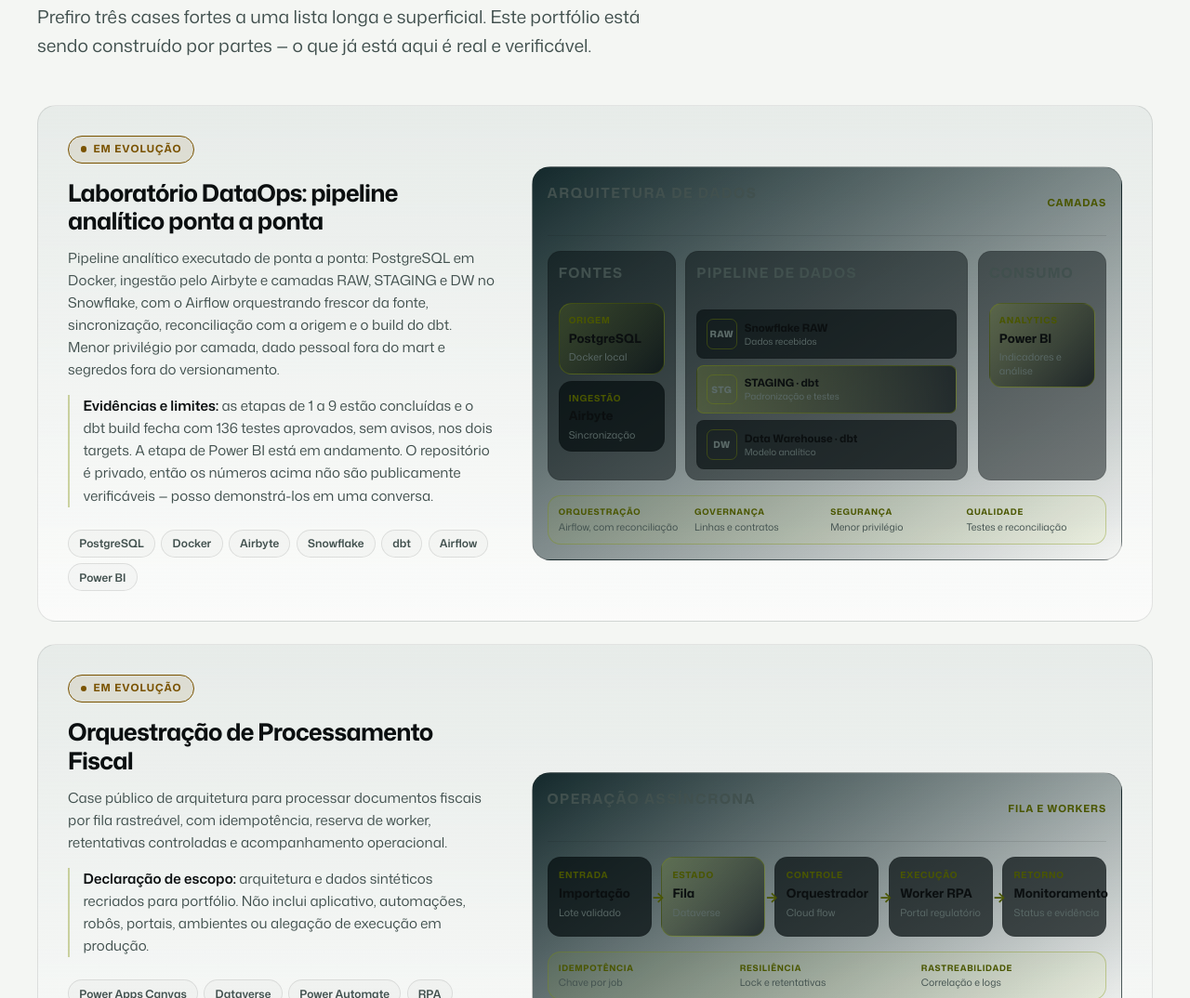
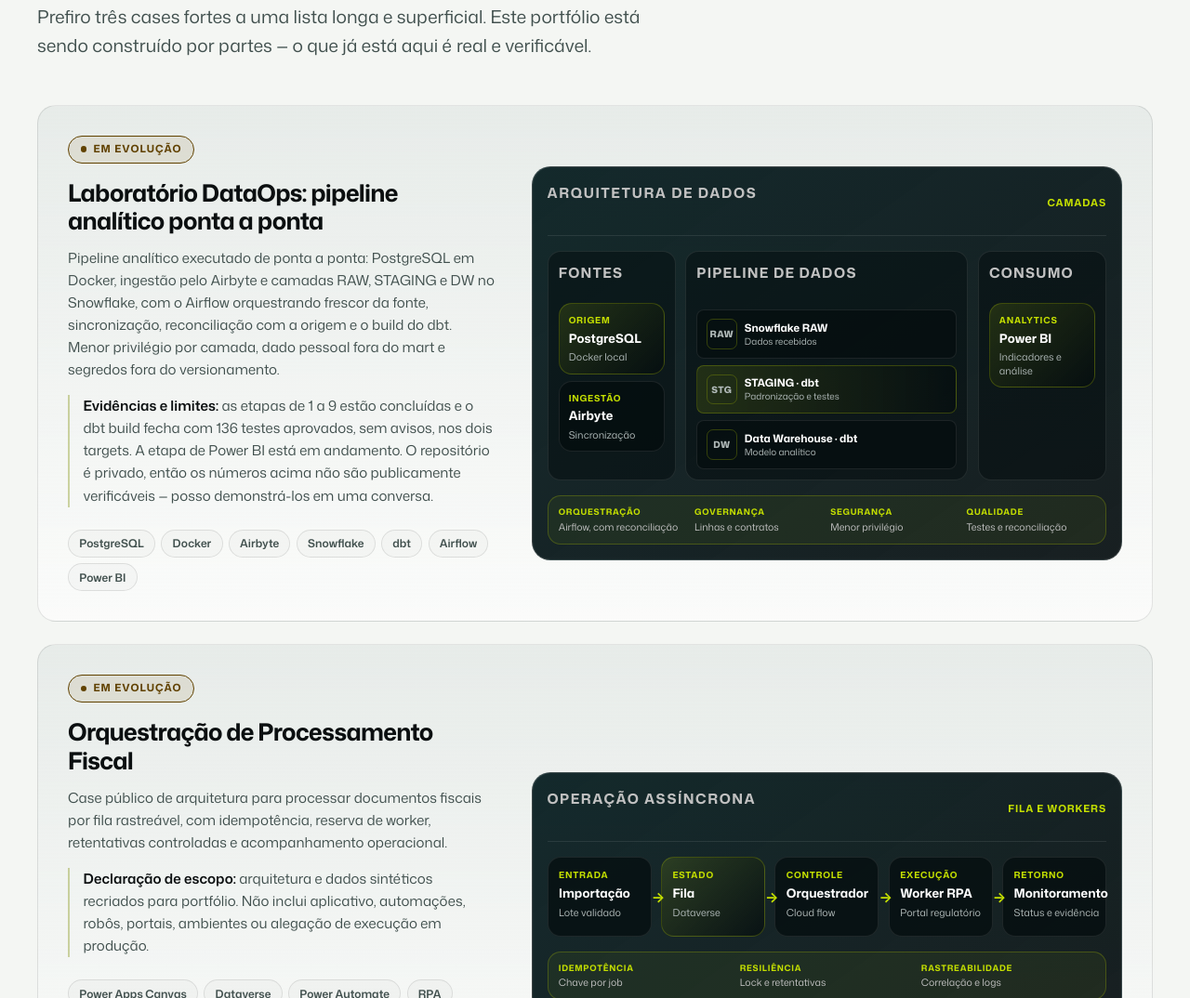
Before and after one commit to IldeanFreitas/ildeanfreitas.github.io, a website: page index.html in a window 1280 px wide. Shown: the part 2857-3931 px from the top of the page at 93% size. Drawn offline with Linux system fonts and the light colour scheme.

Commit message:
fix: corrige contraste ilegível dos diagramas no tema claro (#12)
No tema claro, o texto dos oito diagramas de arquitetura estava praticamente
invisível. O título das etapas e o nome das camadas mediam 1.02 de contraste
contra o mínimo de 4.5 — o mesmo que não existir. Como a maioria dos
dispositivos usa tema claro, era o que a maioria dos visitantes via, no
elemento que mais diferencia o portfólio.

Causa: fundo escuro literal com texto vindo de token de tema. Mesma classe de
defeito corrigida em .case-visual na etapa 1, tratada na época como caso
isolado quando era padrão.

Correção: o diagrama continua escuro nos dois temas de propósito, mas passa a
redefinir os tokens dentro do componente, de modo que fundo e texto saem
sempre do mesmo conjunto. .diagram-stage__title foi de 1.02 para 19.74.

Por que o portão não pegou: o axe não calcula contraste sobre gradiente e move
esses nós para `incomplete`, que não é `violations` — eram 374 nós, a maior
parte do texto da página, passando sem verificação. Entra um teste de
contraste próprio que compõe as camadas de fundo, gradientes inclusive. Ele
encontrou mais dois desvios que o axe também não via, ambos corrigidos: texto
auxiliar do diagrama entre 4.10 e 4.47, e selos de status do tema claro entre
3.93 e 4.37.

65 testes passam, contra 59 antes.

```diff
--- a/index.html
+++ b/index.html
@@ -188,10 +188,13 @@
   --glow:0 10px 30px rgba(11,15,16,.10);
   --grid-line:rgba(11,15,16,.035);
 
-  --ok:#256c14;        --ok-bg:rgba(37,108,20,.10);
-  --warn:#7a5300;      --warn-bg:rgba(122,83,0,.10);
-  --info:#0d5f70;      --info-bg:rgba(13,95,112,.10);
-  --idle:#41504e;      --idle-bg:rgba(11,15,16,.06);
+  /* Escurecidos em relacao a versao anterior: os selos de status usam 11px em
+     peso 700 sobre um fundo de 10% de alfa, e mediam entre 3.93 e 4.37 contra
+     o minimo de 4.5. Texto pequeno nao tem folga. */
+  --ok:#1c5410;        --ok-bg:rgba(37,108,20,.10);
+  --warn:#614200;      --warn-bg:rgba(122,83,0,.10);
+  --info:#094b59;      --info-bg:rgba(13,95,112,.10);
+  --idle:#333f3e;      --idle-bg:rgba(11,15,16,.06);
 }
 
 @layer base{
@@ -438,9 +441,27 @@ code{font-family:ui-monospace,SFMono-Regular,Menlo,Consolas,monospace;font-size:
 .case-card{display:grid;gap:clamp(1.5rem,3vw,2.5rem);padding:clamp(1.35rem,2.5vw,2rem)}
 .case-card__content{min-width:0}
 .case-card__content .taglist{margin-top:1.5rem}
+/* O diagrama é um painel de instrumento: fica escuro nos DOIS temas, de
+   propósito. O que estava errado não era isso — era o fundo ser literal
+   (rgba(4,12,14,...)) enquanto o texto vinha de token de tema. No tema claro
+   o texto virava quase-preto sobre fundo quase-preto: o título das etapas
+   media 1.02 de contraste, ou seja, invisível, nos oito diagramas.
+
+   A correção redefine os tokens DENTRO do componente. Assim fundo e texto
+   passam a sair sempre do mesmo conjunto, que é a regra que o defeito violava
+   — e os filhos continuam escritos com var(), sem literal espalhado. */
 .architecture-diagram{
+  --text:#ffffff;
+  --text-muted:#c1c1c1;
+  --text-dim:#b0b9b8;
+  --accent:#c4df00;
+  --border:rgba(255,255,255,.09);
+  --border-strong:rgba(255,255,255,.16);
+  --border-lime:rgba(162,183,0,.30);
+  --surface-soft:rgba(255,255,255,.02);
+
   min-width:0;margin:0;padding:1rem;
-  background:linear-gradient(145deg,rgba(8,30,33,.95),var(--surface-soft));
+  background:linear-gradient(145deg,rgba(8,30,33,.95),rgba(4,12,14,.92));
   border:1px solid var(--border-strong);border-radius:var(--r-card);
   box-shadow:inset 0 1px 0 rgba(255,255,255,.025)
 }
--- a/src/css/base/tokens.css
+++ b/src/css/base/tokens.css
@@ -104,8 +104,11 @@
   --glow:0 10px 30px rgba(11,15,16,.10);
   --grid-line:rgba(11,15,16,.035);
 
-  --ok:#256c14;        --ok-bg:rgba(37,108,20,.10);
-  --warn:#7a5300;      --warn-bg:rgba(122,83,0,.10);
-  --info:#0d5f70;      --info-bg:rgba(13,95,112,.10);
-  --idle:#41504e;      --idle-bg:rgba(11,15,16,.06);
+  /* Escurecidos em relacao a versao anterior: os selos de status usam 11px em
+     peso 700 sobre um fundo de 10% de alfa, e mediam entre 3.93 e 4.37 contra
+     o minimo de 4.5. Texto pequeno nao tem folga. */
+  --ok:#1c5410;        --ok-bg:rgba(37,108,20,.10);
+  --warn:#614200;      --warn-bg:rgba(122,83,0,.10);
+  --info:#094b59;      --info-bg:rgba(13,95,112,.10);
+  --idle:#333f3e;      --idle-bg:rgba(11,15,16,.06);
 }
--- a/src/css/componentes/diagrama.css
+++ b/src/css/componentes/diagrama.css
@@ -3,9 +3,27 @@
 .case-card{display:grid;gap:clamp(1.5rem,3vw,2.5rem);padding:clamp(1.35rem,2.5vw,2rem)}
 .case-card__content{min-width:0}
 .case-card__content .taglist{margin-top:1.5rem}
+/* O diagrama é um painel de instrumento: fica escuro nos DOIS temas, de
+   propósito. O que estava errado não era isso — era o fundo ser literal
+   (rgba(4,12,14,...)) enquanto o texto vinha de token de tema. No tema claro
+   o texto virava quase-preto sobre fundo quase-preto: o título das etapas
+   media 1.02 de contraste, ou seja, invisível, nos oito diagramas.
+
+   A correção redefine os tokens DENTRO do componente. Assim fundo e texto
+   passam a sair sempre do mesmo conjunto, que é a regra que o defeito violava
+   — e os filhos continuam escritos com var(), sem literal espalhado. */
 .architecture-diagram{
+  --text:#ffffff;
+  --text-muted:#c1c1c1;
+  --text-dim:#b0b9b8;
+  --accent:#c4df00;
+  --border:rgba(255,255,255,.09);
+  --border-strong:rgba(255,255,255,.16);
+  --border-lime:rgba(162,183,0,.30);
+  --surface-soft:rgba(255,255,255,.02);
+
   min-width:0;margin:0;padding:1rem;
-  background:linear-gradient(145deg,rgba(8,30,33,.95),var(--surface-soft));
+  background:linear-gradient(145deg,rgba(8,30,33,.95),rgba(4,12,14,.92));
   border:1px solid var(--border-strong);border-radius:var(--r-card);
   box-shadow:inset 0 1px 0 rgba(255,255,255,.025)
 }
```
Also changed, not shown: 404.html (+7 -4 lines), tests/acessibilidade.spec.js (+128 -0 lines).
